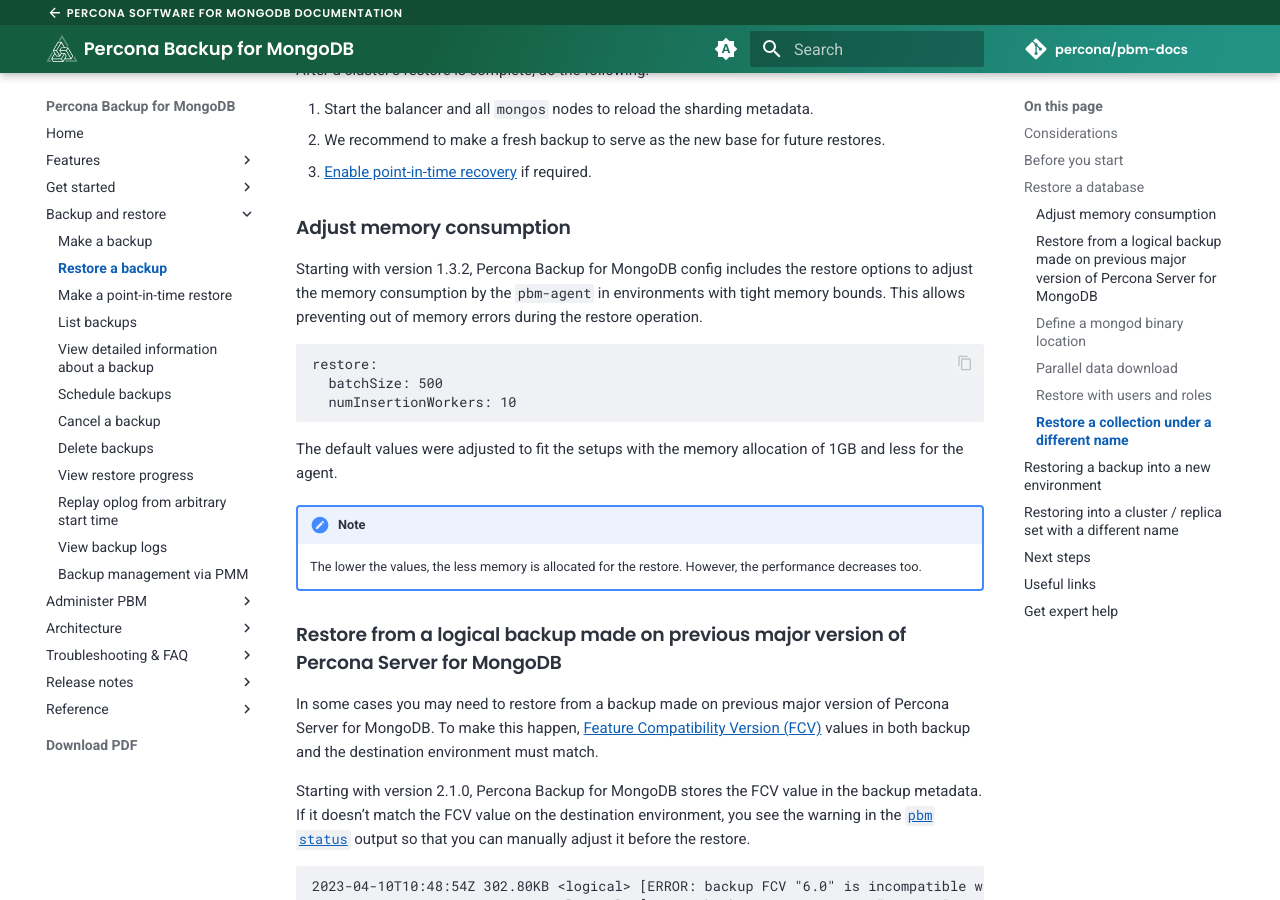
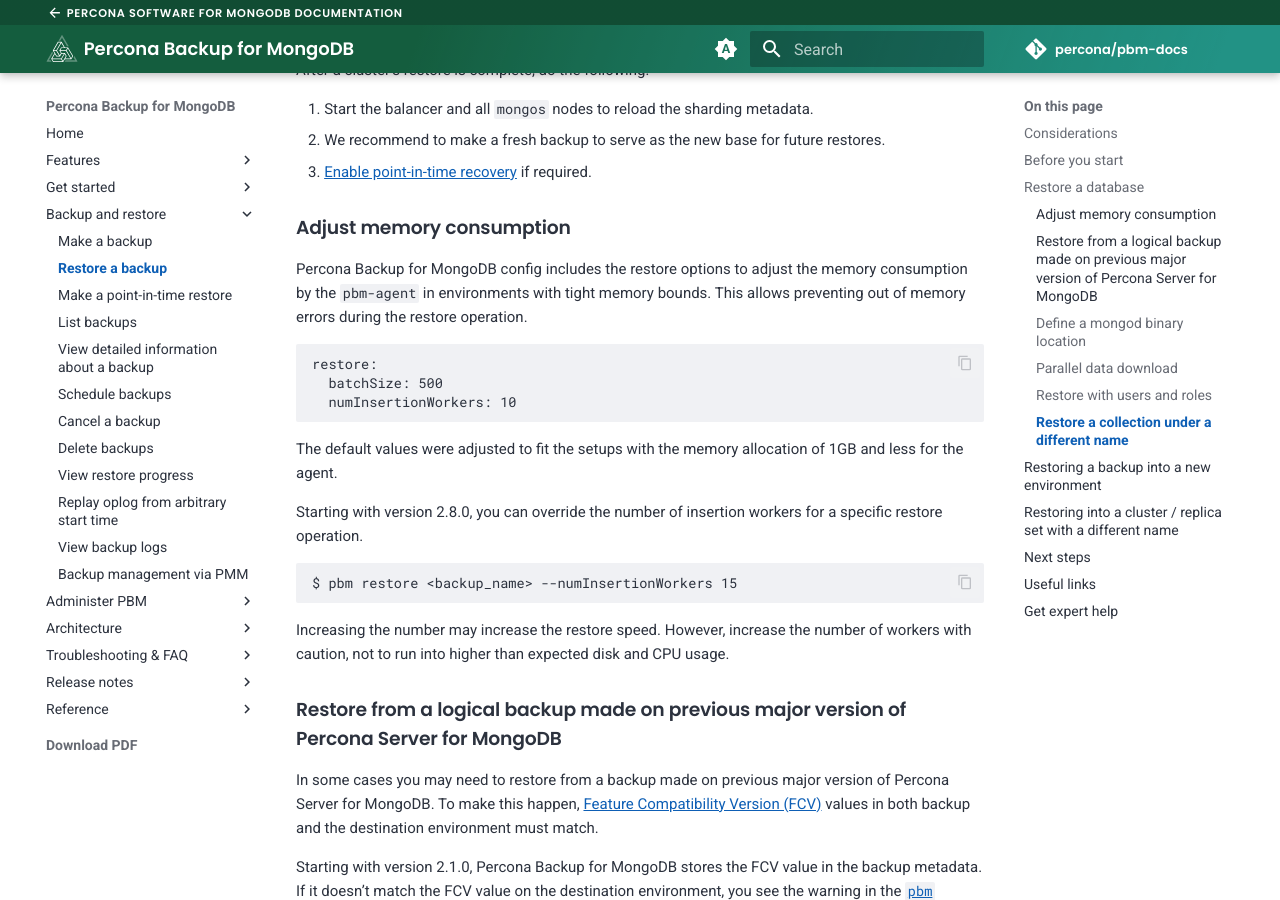
Before and after one commit to percona/pbm-docs, an MkDocs documentation site: the page built from docs/usage/restore.md, in a window 1280 px wide and 900 px high, scrolled down 2073 px. Built offline with MkDocs 1.6.1 and Material for MkDocs 9.7.7, drawn with Linux system fonts in a browser that asks for light colours; nearby versions of some CDN libraries; comment, search, counter and statistics services are not loaded.

Commit message:
PBM-1414 Documented changes in NumInsertionWorkers (#227)
* PBM-1414 Documented changes in NumInsertionWorkers

modified:   docs/reference/pbm-commands.md
	modified:   docs/reference/restore-options.md
	modified:   docs/usage/restore.md

````diff
--- a/docs/usage/restore.md
+++ b/docs/usage/restore.md
@@ -120,7 +120,7 @@
 
     ### Adjust memory consumption
 
-    Starting with version 1.3.2, Percona Backup for MongoDB config includes the restore options to adjust the memory consumption by the `pbm-agent` in environments with tight memory bounds. This allows preventing out of memory errors during the restore operation.
+    Percona Backup for MongoDB config includes the restore options to adjust the memory consumption by the `pbm-agent` in environments with tight memory bounds. This allows preventing out of memory errors during the restore operation.
 
     ```yaml
     restore:
@@ -130,9 +130,14 @@
 
     The default values were adjusted to fit the setups with the memory allocation of 1GB and less for the agent.
 
-    !!! note
+    Starting with version 2.8.0, you can override the number of insertion workers for a specific restore operation.
 
-        The lower the values, the less memory is allocated for the restore. However, the performance decreases too.
+    ```{.bash data-prompt="$"}
+    $ pbm restore <backup_name> --numInsertionWorkers 15
+    ```
+
+    Increasing the number may increase the restore speed. However, increase the number of workers with caution, not to run into higher than expected disk and CPU usage.
+
 
     ### Restore from a logical backup made on previous major version of Percona Server for MongoDB
 
````
Also changed, not shown: docs/reference/pbm-commands.md (+1 -0 lines), docs/reference/restore-options.md (line endings or trailing spaces).
